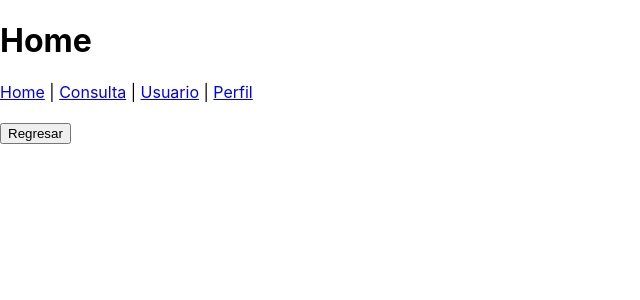
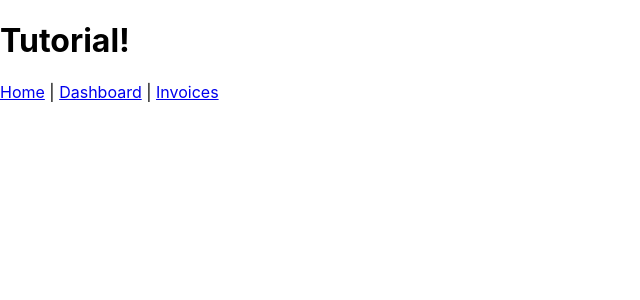
Before and after one commit to apps-camelot/webinar-react, a React (Create React App) app: page / in a window 1280 px wide. Shown: the top 300 px of the page, without its empty margins (0-640 px from the left). Built offline with nearby package versions, Linux system fonts and the light colour scheme.

Commit message:
Nesting example

```diff
--- a/src/App.js
+++ b/src/App.js
@@ -1,73 +1,53 @@
 import "./App.css";
 import React from "react";
-import { Router, Link, useNavigate } from "@reach/router";
+import { Router, Link } from "@reach/router";
 
 function App() {
-  let inSesion = false;
-
-  const Header = (props) => {
-    const navigate = useNavigate();
-
-    return (
-      <div>
-        <h1>{props.title}</h1>
-        {props.children}
-        <br />
-        <button onClick={() => navigate("/")}>Regresar</button>
-      </div>
-    );
-  };
-
-  {
-    /**
-  // or with hooks
-  const Invoice = () => {
-    const params = useParams()
-    return (
-      <div>
-        <h1>Invoice {params.invoiceId}</h1>
-      </div>
-    )
-  }
-  */
-  }
-
-  const Home = () => (
-    <Header title="Home">
-      <nav>
-        <Link to="/">Home</Link> | <Link to="consulta">Consulta</Link> |{" "}
-        <Link to="usuario/6">Usuario</Link> | <Link to="sesion">Perfil</Link>
-      </nav>
-    </Header>
+  const Invoice = (props) => (
+    <div>
+      <h2>Invoice {props.invoiceId}</h2>
+    </div>
   );
 
-  const Consulta = (props) => (
-    <Header title="Consulta">Soy la página de consulta</Header>
+  const Home = () => <h2>Soy el Home</h2>;
+
+  const Dashboard = () => <h2>Soy el Dashboard</h2>;
+
+  const Invoices = (props) => (
+    <div>
+      <h2>Invoices</h2>
+      <ul>
+        <li>
+          <Link to="/invoices/123">Invoice 123</Link>
+        </li>
+        <li>
+          <Link to="/invoices/abc">Invoice ABC</Link>
+        </li>
+      </ul>
+
+      {props.children}
+    </div>
   );
 
-  const Usuario = (props) => (
-    <Header title="Usuario">
-      Usuario {props.userId}
-      <button onClick={() => props.navigate("../66")}>Ver otro usuario</button>
-    </Header>
-  );
+  return (
+    <div>
+      <h1>Tutorial!</h1>
+      <nav>
+        <Link to="/">Home</Link>
+        {" | "}
+        <Link to="dashboard">Dashboard</Link>
+        {" | "}
+        <Link to="invoices">Invoices</Link>
+      </nav>
 
-  const NotFound = () => (
-    <Header title="Not Found">Sorry, nothing here.</Header>
-  );
-
-  const Perfil = () => <Header title="Perfil">Soy Perfil</Header>;
-
-  const NoSesion = () => <Header title="NoSesion">Soy NoSesion</Header>;
-
-  return (
-    <Router>
-      <Home path="/" />
-      <Consulta path="consulta" />
-      <Usuario path="usuario/:userId" />
-      {inSesion ? <Perfil path="sesion" /> : <NoSesion path="sesion" />}
-      <NotFound default />
-    </Router>
+      <Router>
+        <Invoices path="invoices">
+          <Invoice path=":invoiceId" />
+        </Invoices>
+        <Home path="home" />
+        <Dashboard path="dashboard" />
+      </Router>
+    </div>
   );
 }
 
```
